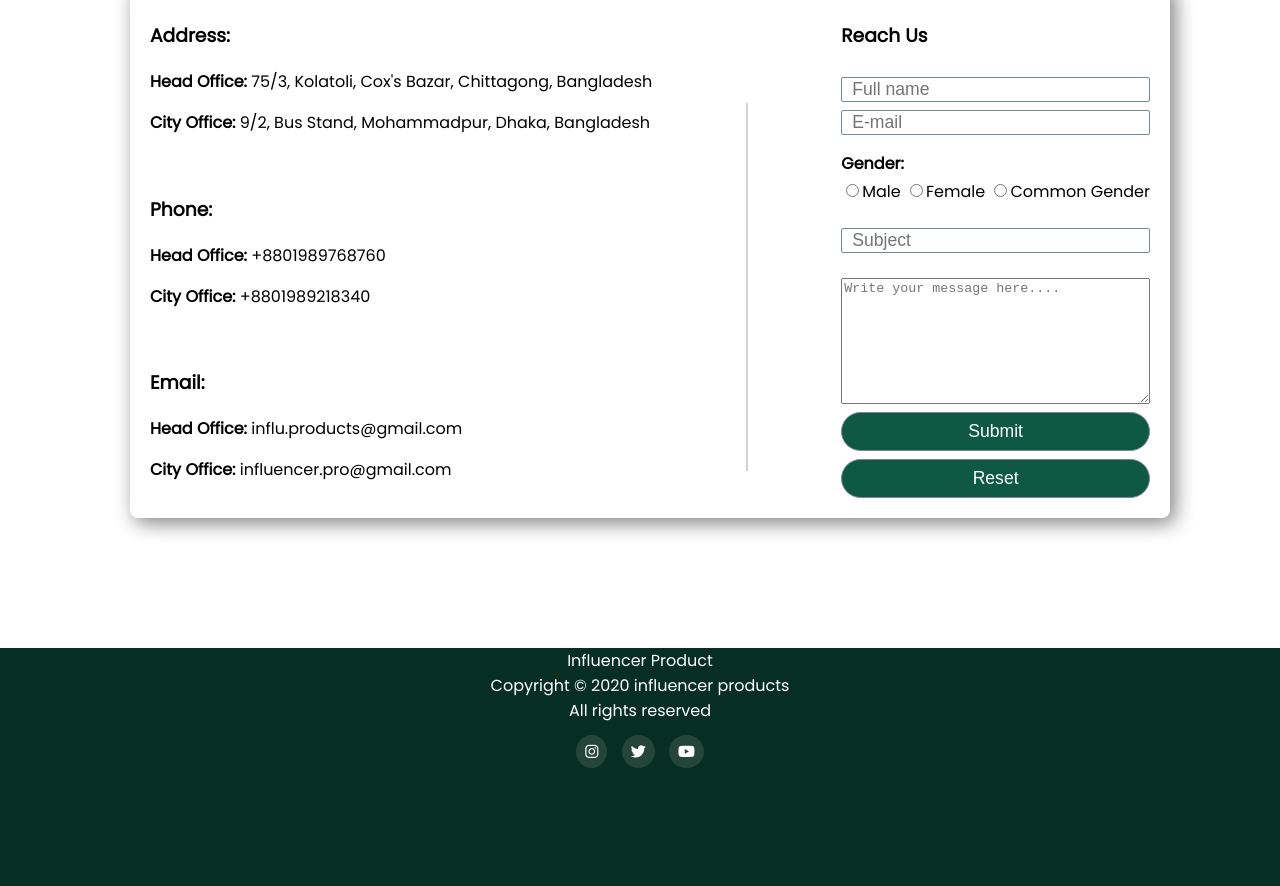
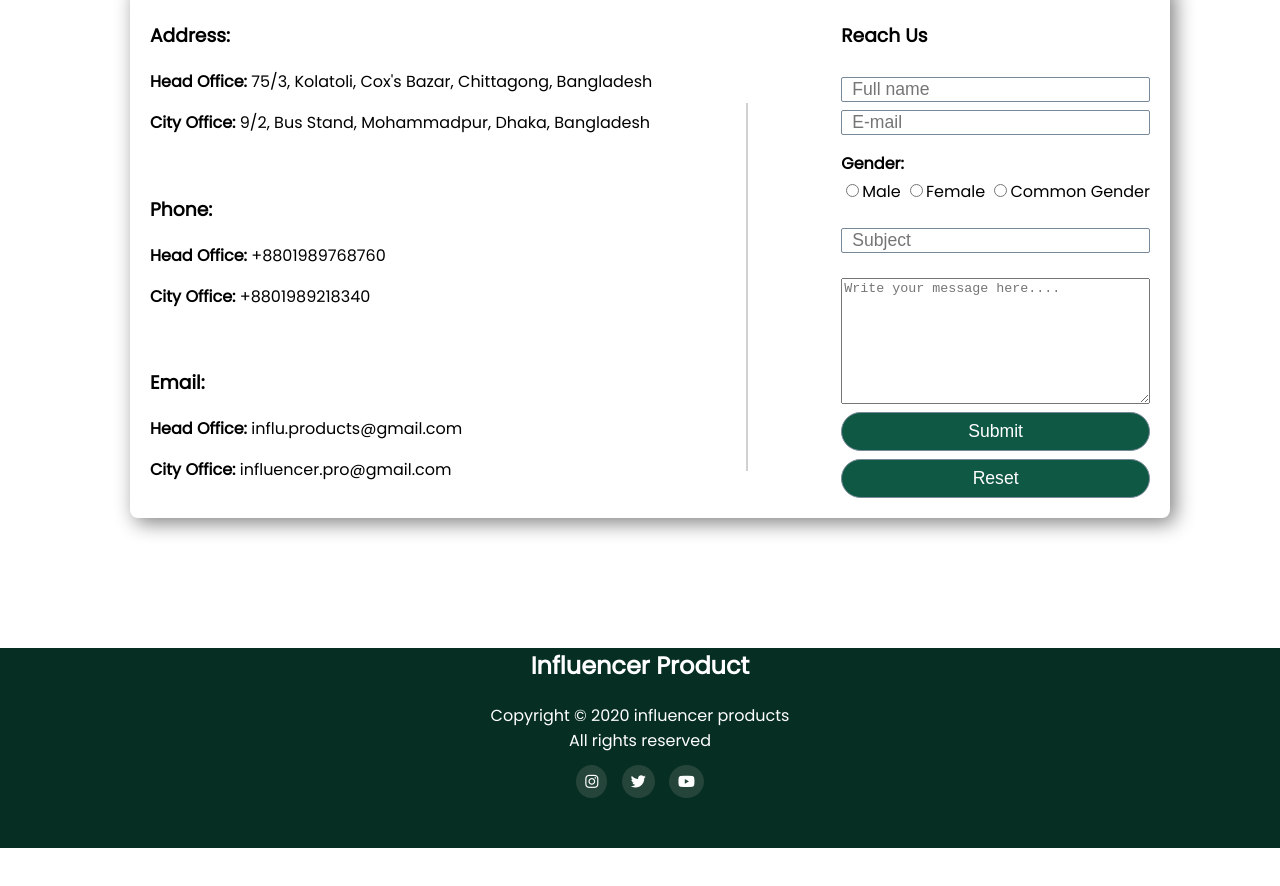
Before and after one commit to imtiazazad/Assignment-2, a plain HTML site: page index.html in a window 1280 px wide. Shown: the part 2904-3790 px from the top of the page. After the commit the page ends 3752 px from the top, so only its background shows below. Drawn offline with Linux system fonts and the light colour scheme.

Commit message:
update commit

```diff
--- a/index.html
+++ b/index.html
@@ -238,7 +238,7 @@
 
     <footer>
         <div class="footer-info">
-        <p><span>Influencer Product</span><br>
+        <h2>Influencer Product</h2>
         <span>Copyright &copy; 2020 influencer products</span><br>
         <span>All rights reserved</span></p>
         </div class="footer-info">
--- a/style.css
+++ b/style.css
@@ -104,11 +104,10 @@ hr{
 
 footer{
     width: 100%;
-    height: 250px;
+    height: 200px;
     background-color: #062e22;
     color: #fff;
     text-align: center;
-    margin-top: 80px;
 }
 .social a{
     background-color: rgba(184, 182, 182, 0.171);
```
